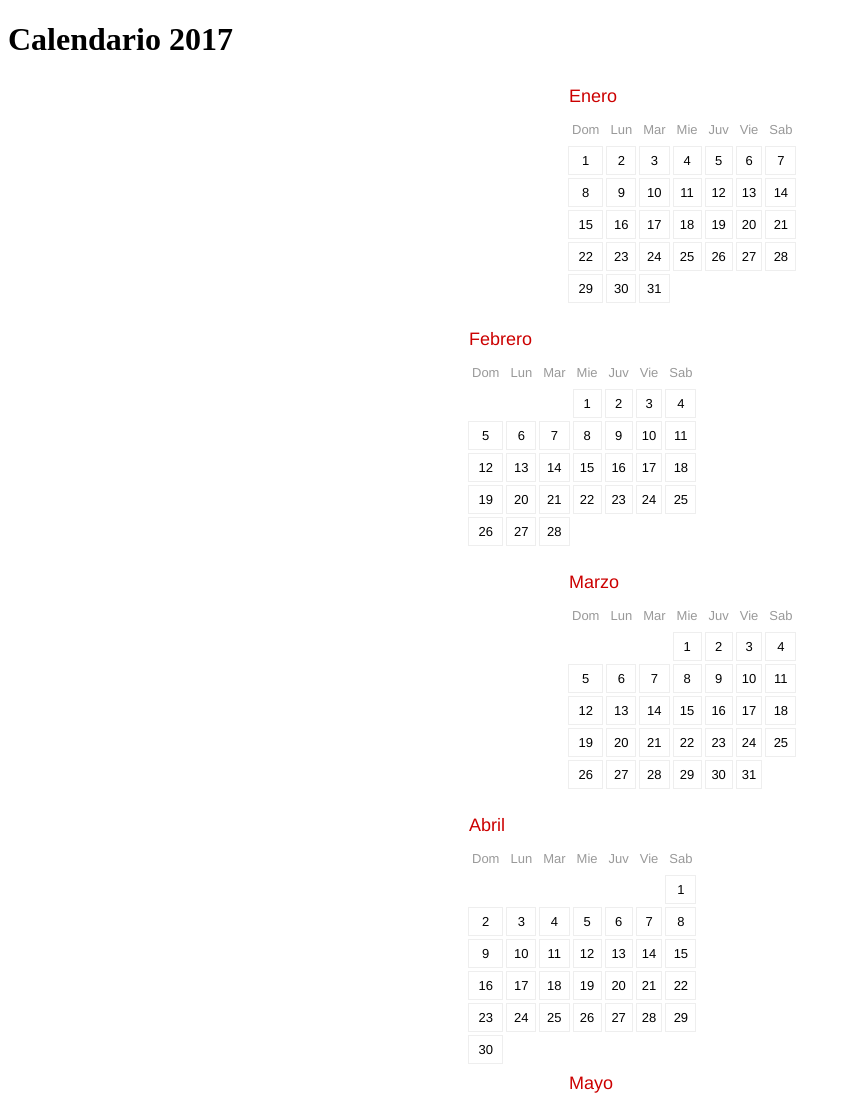
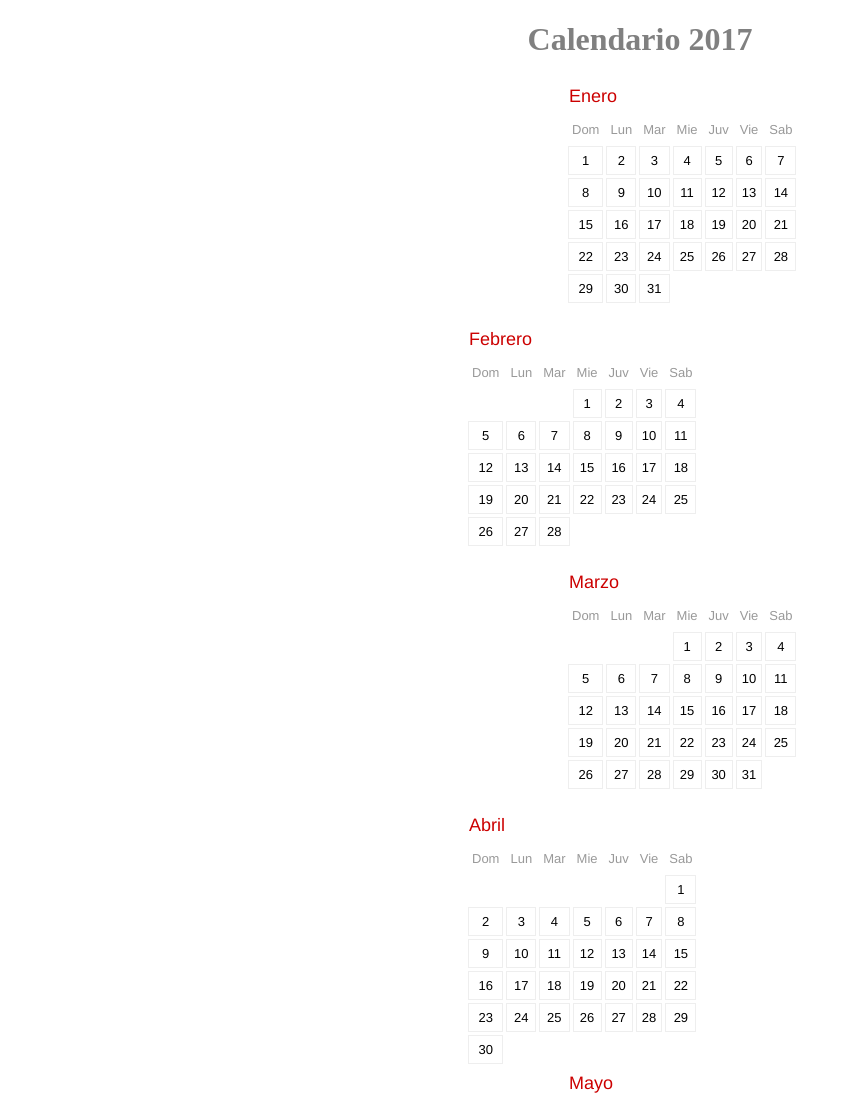
Before and after one commit to rvaldez20/calendario, a plain HTML site: page index.html in a window 1280 px wide. Shown: the top 1100 px of the page, without its empty margins (0-850 px from the left). Drawn offline with Linux system fonts and the light colour scheme.

Commit message:
correcion titulo

```diff
--- a/index.html
+++ b/index.html
@@ -9,6 +9,6 @@
   <title>Calendario</title>
 </head>
 <body>
-  <h1>Calendario 2017</h1>
+  <h1 class="titulop">Calendario 2017</h1>
 </body>
 </html>
--- a/styles.css
+++ b/styles.css
@@ -1,3 +1,9 @@
+.titulop {
+  text-align: center;
+  font-size: 32px;
+  color: gray;
+}
+
 div.mes {
   margin: 0 auto;
   width: 250px;
```
